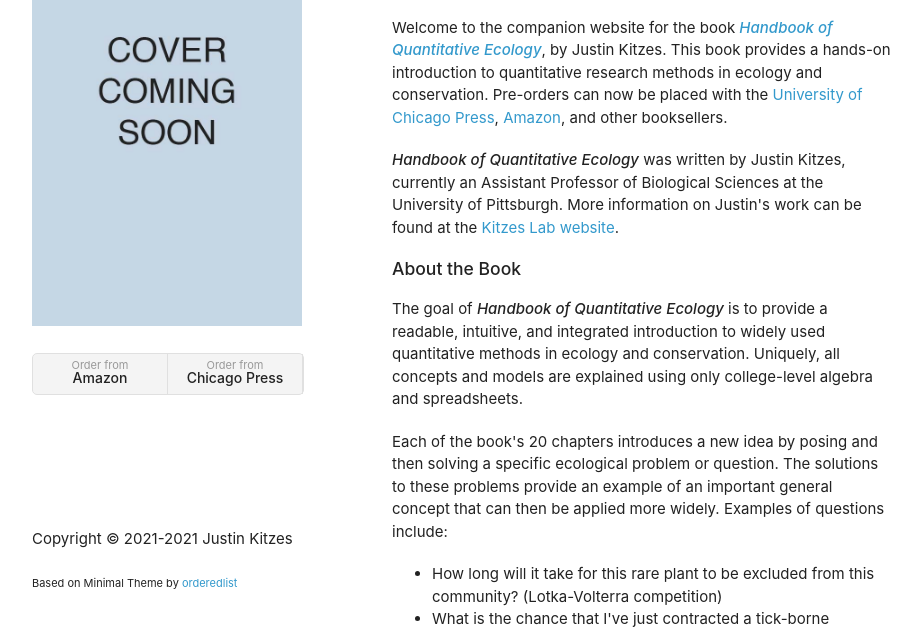
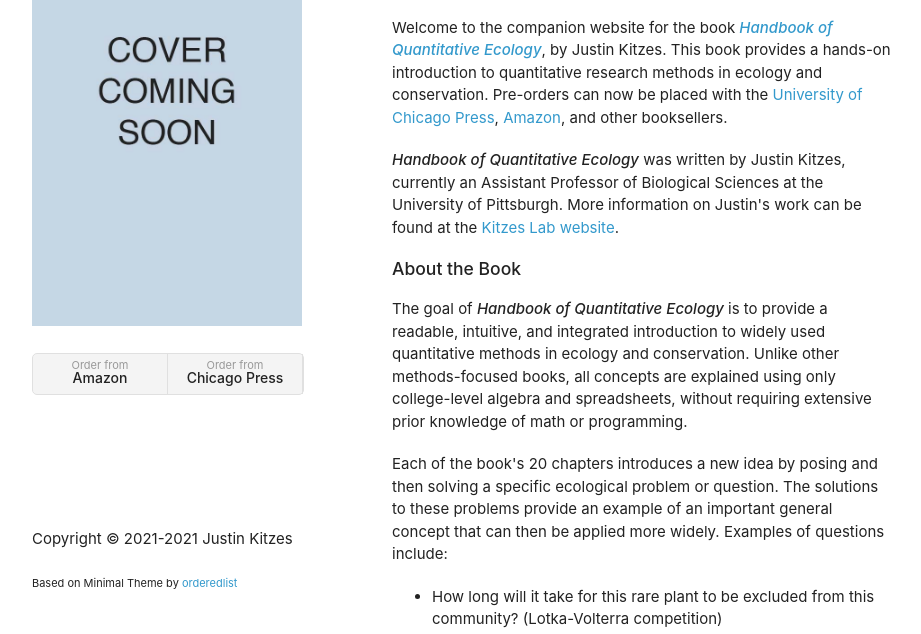
Before and after one commit to jkitzes/handbookquanteco, a plain HTML site: page index.html in a window 1280 px wide. Shown: the part 137-771 px from the top of the page, without its empty margins (178-1099 px from the left). Drawn offline with Linux system fonts and the light colour scheme.

Commit message:
Update requirements sentence

```diff
--- a/index.html
+++ b/index.html
@@ -42,7 +42,7 @@
 
         <h3>About the Book</h3>
 
-        <p>The goal of <strong><em>Handbook of Quantitative Ecology</em></strong> is to provide a readable, intuitive, and integrated introduction to widely used quantitative methods in ecology and conservation. Uniquely, all concepts and models are explained using only college-level algebra and spreadsheets.</p>
+        <p>The goal of <strong><em>Handbook of Quantitative Ecology</em></strong> is to provide a readable, intuitive, and integrated introduction to widely used quantitative methods in ecology and conservation. Unlike other methods-focused books, all concepts are explained using only college-level algebra and spreadsheets, without requiring extensive prior knowledge of math or programming.</p>
 
         <p>Each of the book's 20 chapters introduces a new idea by posing and then solving a specific ecological problem or question. The solutions to these problems provide an example of an important general concept that can then be applied more widely. Examples of questions include:
           <ul>
```
